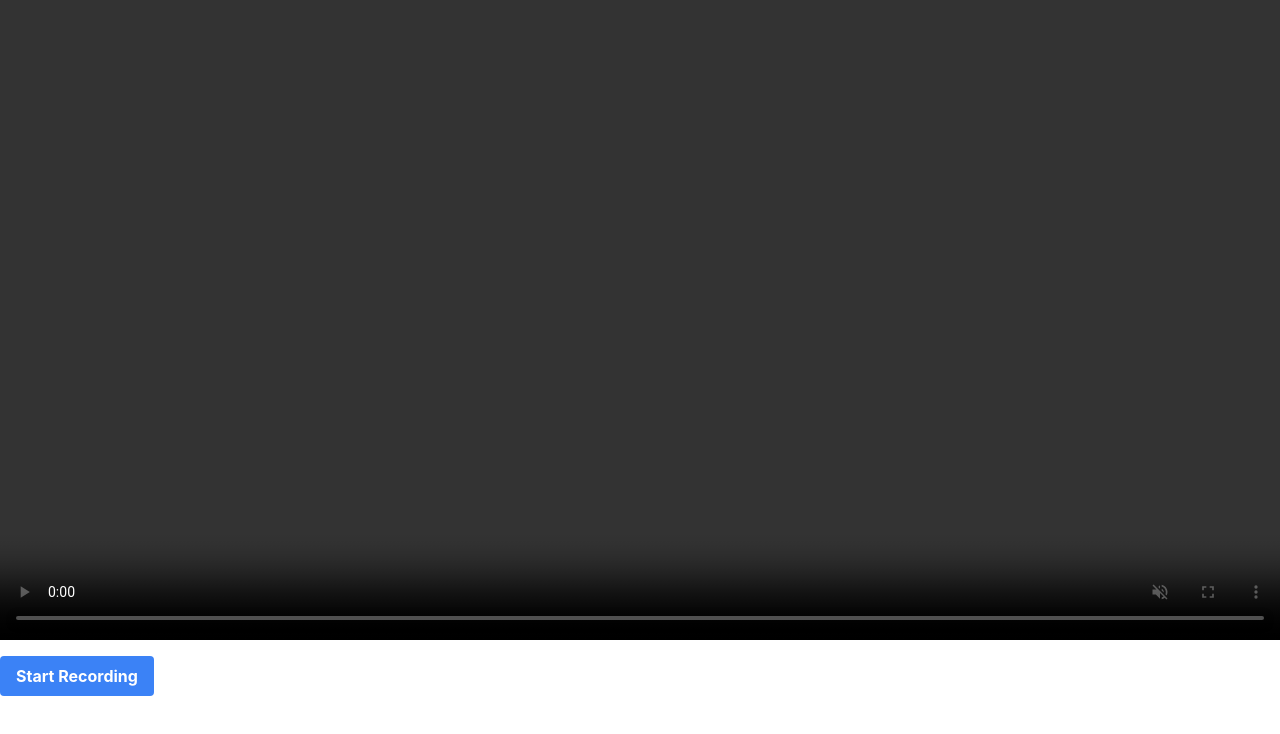
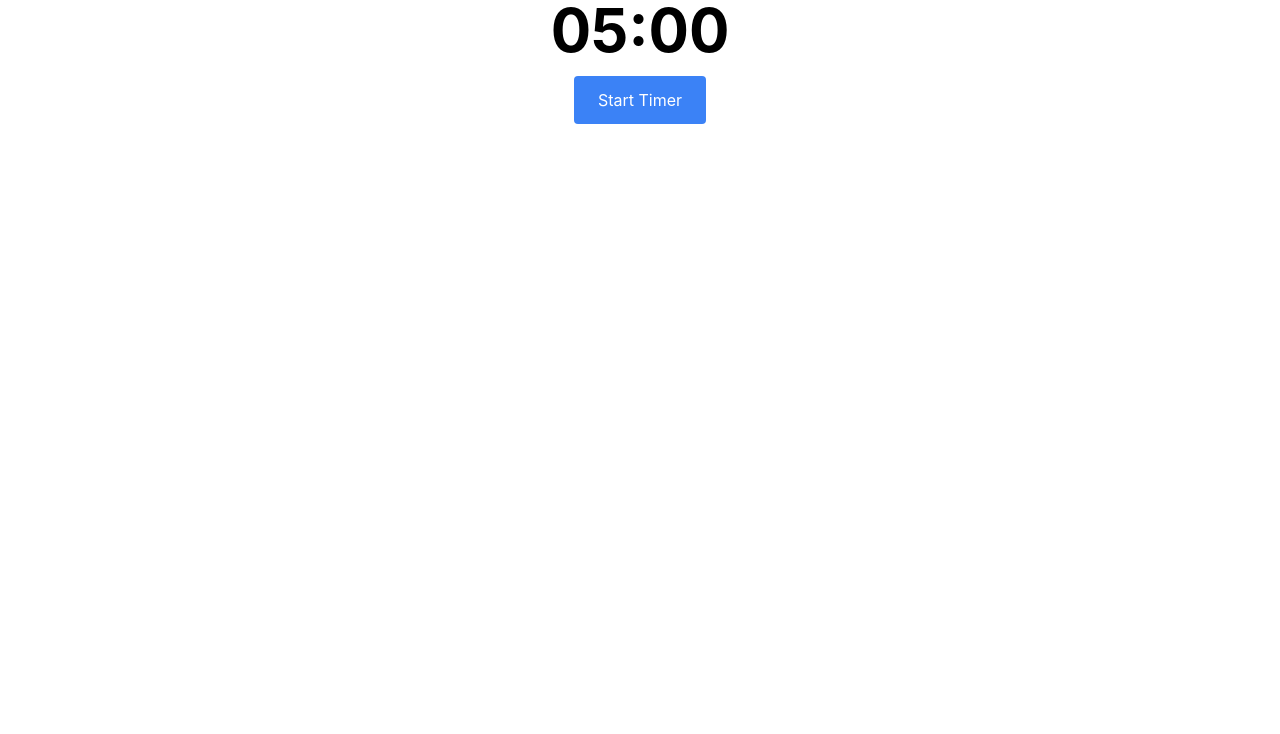
Before and after one commit to szhuang21/InterviewCoach, a React (Create React App) app in the folder frontend/: page / in a window 1280 px wide. Shown: the top 734 px of the page. Built offline with nearby package versions, Linux system fonts and the light colour scheme.

Commit message:
adding timer

```diff
--- a/frontend/package.json
+++ b/frontend/package.json
@@ -11,6 +11,7 @@
     "react-hook-form": "^7.44.3",
     "react-router-dom": "^5.2.0",
     "react-scripts": "5.0.1",
+    "react-webcam": "^7.1.1",
     "web-vitals": "^2.1.4"
   },
   "scripts": {
--- a/frontend/src/App.js
+++ b/frontend/src/App.js
@@ -1,6 +1,9 @@
 import "./App.css";
 import { BrowserRouter as Router, Route, Switch } from "react-router-dom";
 import Home from "./pages/Home";
+
+
+
 
 /**
  * provides routing to different pages
--- /dev/null
+++ b/frontend/src/components/Timer.js
@@ -0,0 +1,64 @@
+import React, { useState, useEffect } from "react";
+
+const Timer = () => {
+  const [time, setTime] = useState(5 * 60); // 5 minutes in seconds
+  const [isActive, setIsActive] = useState(false);
+
+  useEffect(() => {
+    let interval = null;
+
+    if (isActive && time > 0) {
+      interval = setInterval(() => {
+        setTime((prevTime) => prevTime - 1);
+      }, 1000);
+    } else if (time === 0) {
+      clearInterval(interval);
+      setIsActive(false);
+    }
+
+    return () => clearInterval(interval);
+  }, [isActive, time]);
+
+  const formatTime = (seconds) => {
+    const minutes = Math.floor(seconds / 60);
+    const formattedMinutes = String(minutes).padStart(2, "0");
+    const remainingSeconds = seconds % 60;
+    const formattedSeconds = String(remainingSeconds).padStart(2, "0");
+
+    return `${formattedMinutes}:${formattedSeconds}`;
+  };
+
+  const handleStartTimer = () => {
+    setIsActive(true);
+    setTime(5 * 60);
+  };
+
+  const handleStopTimer = () => {
+    setIsActive(false);
+    setTime(5 * 60);
+  };
+
+  return (
+    <div className="flex flex-col items-center">
+      <div className="text-6xl font-bold mb-4">{formatTime(time)}</div>
+
+      {!isActive ? (
+        <button
+          className="px-6 py-3 bg-blue-500 text-white rounded"
+          onClick={handleStartTimer}
+        >
+          Start Timer
+        </button>
+      ) : (
+        <button
+          className="px-6 py-3 bg-red-500 text-white rounded"
+          onClick={handleStopTimer}
+        >
+          Stop Timer
+        </button>
+      )}
+    </div>
+  );
+};
+
+export default Timer;
--- /dev/null
+++ b/frontend/src/components/VideoRecording.js
@@ -0,0 +1,61 @@
+import React, { useState, useRef } from "react";
+import Webcam from "react-webcam";
+
+const VideoRecording = () => {
+  const webcamRef = useRef(null);
+  const [recording, setRecording] = useState(false);
+  const [videoUrl, setVideoUrl] = useState(null);
+
+  let mediaRecorder;
+  let chunks = [];
+
+  const handleStartRecording = () => {
+    const videoConstraints = {
+      facingMode: "user", // or 'environment' for rear camera
+    };
+
+    const options = { mimeType: "video/webm" };
+
+    if (webcamRef.current) {
+      const stream = webcamRef.current.stream.getVideoTracks()[0];
+
+      mediaRecorder = new MediaRecorder(stream, options);
+      mediaRecorder.start();
+
+      mediaRecorder.ondataavailable = (event) => {
+        chunks.push(event.data);
+      };
+
+      setRecording(true);
+    }
+  };
+
+  const handleStopRecording = () => {
+    mediaRecorder.stop();
+
+    mediaRecorder.onstop = () => {
+      const videoBlob = new Blob(chunks, { type: "video/webm" });
+      const videoUrl = URL.createObjectURL(videoBlob);
+      setVideoUrl(videoUrl);
+      chunks = [];
+    };
+
+    setRecording(false);
+  };
+
+  return (
+    <div>
+      <Webcam audio={true} ref={webcamRef} />
+
+      <video src={videoUrl} controls />
+
+      {recording ? (
+        <button onClick={handleStopRecording}>Stop Recording</button>
+      ) : (
+        <button onClick={handleStartRecording}>Start Recording</button>
+      )}
+    </div>
+  );
+};
+
+export default VideoRecording;
--- a/frontend/src/pages/Home.js
+++ b/frontend/src/pages/Home.js
@@ -1,10 +1,13 @@
 import Video from "../components/Video";
+import VideoRecording from "../components/VideoRecording";
+import Timer from "../components/Timer";
 
 function HomePage() {
   return (
     <div>
       <div>
-        <Video />
+        {/* <VideoRecording /> */}
+        <Timer/>
       </div>
     </div>
   );
```
Also changed, not shown: 1 other file (tests, documents, lock files or other folders).
